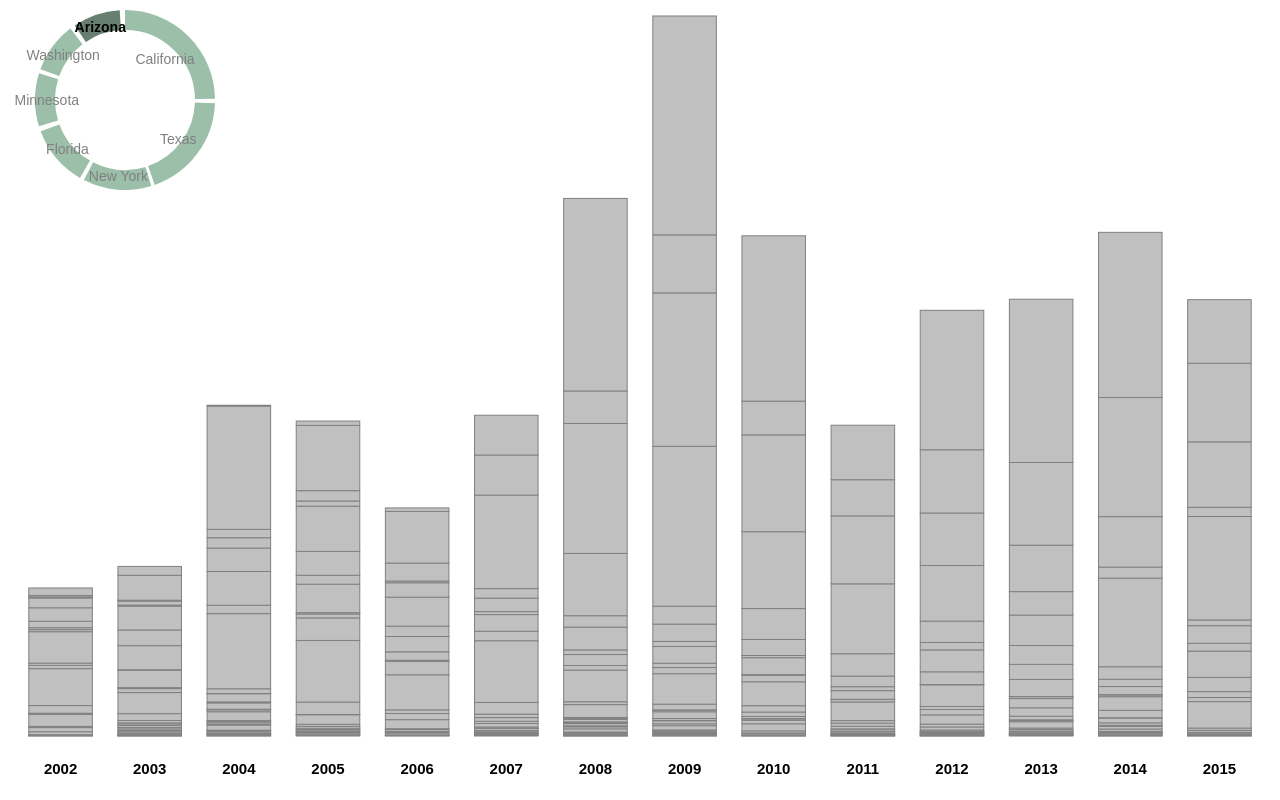
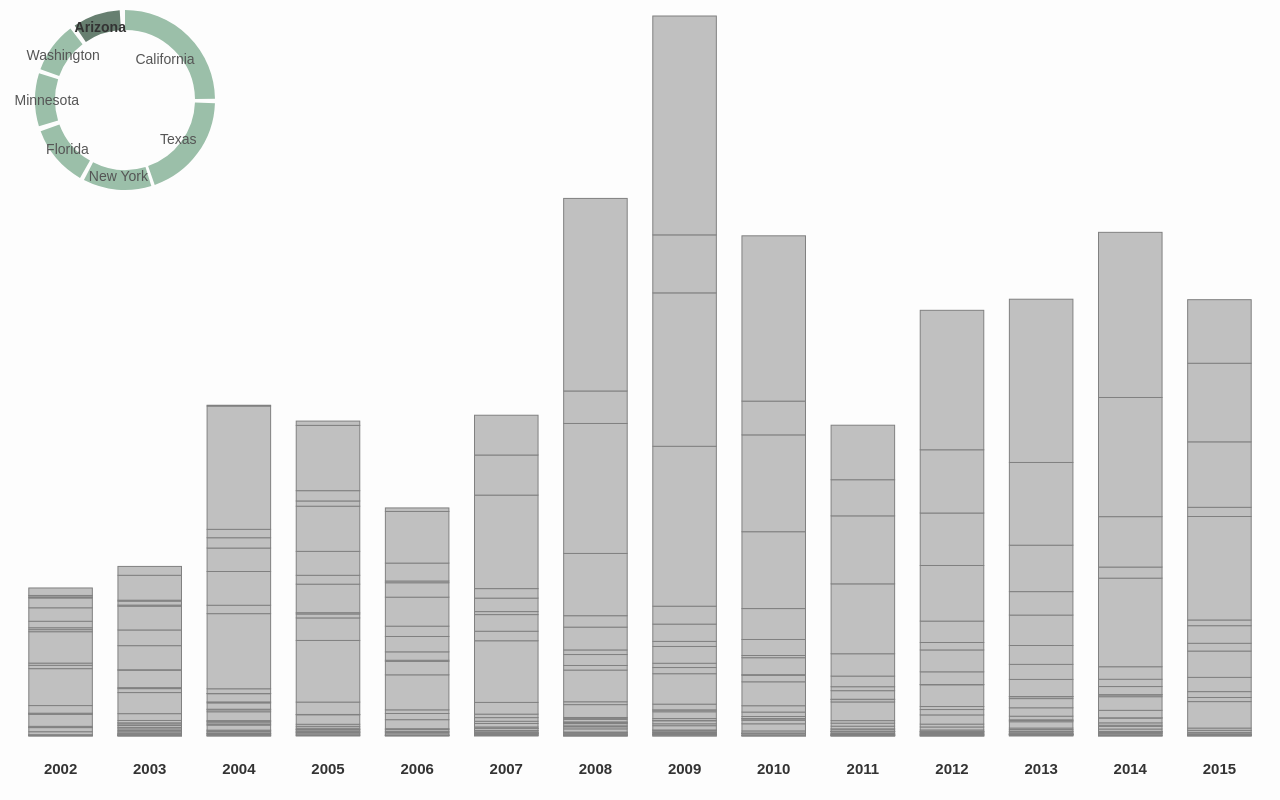
Before and after one commit to pp19dd/refugees-in-arizona, a PHP site: page /chart.php in a window 1280 px wide. Run offline with PHP 8.4, Linux system fonts and the light colour scheme.

Commit message:
white -> notwhite, black -> notblack

```diff
--- a/chart.php
+++ b/chart.php
@@ -5,7 +5,7 @@
 <style>
 body, html { width:100%; height:100%; padding:0; margin:0; overflow: hidden; background-color: silver }
 .container { /* padding: 25px */ }
-#chart_div { background-color: white }
+#chart_div { background-color: #FDFDFD }
 
 /*
 @media screen and (max-width:700px) {
@@ -126,16 +126,16 @@ function chart() {
             off: { "stroke-width": 1, "fill": "silver", "stroke": "gray", "cursor": "pointer" }
         },
         labels: {
-            years: { "font-family": "Arial", "font-size": "15", "font-weight": "bold", "fill": "black" },
-            selected_country: { "font-family": "Arial", "text-anchor": "end", "font-size": "25", "font-weight": "bold", "fill": "black" },
-            selected_country_counts: { "font-family": "Arial", "text-anchor": "end", "font-size": "15", "font-weight": "bold", "fill": "gray" }
+            years: { "font-family": "Arial", "font-size": "15", "font-weight": "bold", "fill": "#333333" },
+            selected_country: { "font-family": "Arial", "text-anchor": "end", "font-size": "25", "font-weight": "bold", "fill": "#333333" },
+            selected_country_counts: { "font-family": "Arial", "text-anchor": "end", "font-size": "15", "font-weight": "bold", "fill": "#555555" }
         },
         chart_arc: { stroke: "#9bbfa9", "stroke-width": 20 },
         chart_arc_az: { stroke: "#677f70", "stroke-width": 20 },
         chart_arc_on: { stroke: "#00ce00", "stroke-width": 20 },
-        chart_arc_label: { "font-family": "Arial", "font-size": "14", "fill": "gray" },
-        chart_arc_label_important: { "font-family": "Arial", "font-size": "14", "fill": "black", "font-weight": "bold" },
-        chart_arc_label_arc: { "font-family": "Arial", "font-size": "14", "fill": "gray" }
+        chart_arc_label: { "font-family": "Arial", "font-size": "14", "fill": "#555555" },
+        chart_arc_label_important: { "font-family": "Arial", "font-size": "14", "fill": "#333333", "font-weight": "bold" },
+        chart_arc_label_arc: { "font-family": "Arial", "font-size": "14", "fill": "#555555" }
     };
 }
 
```
